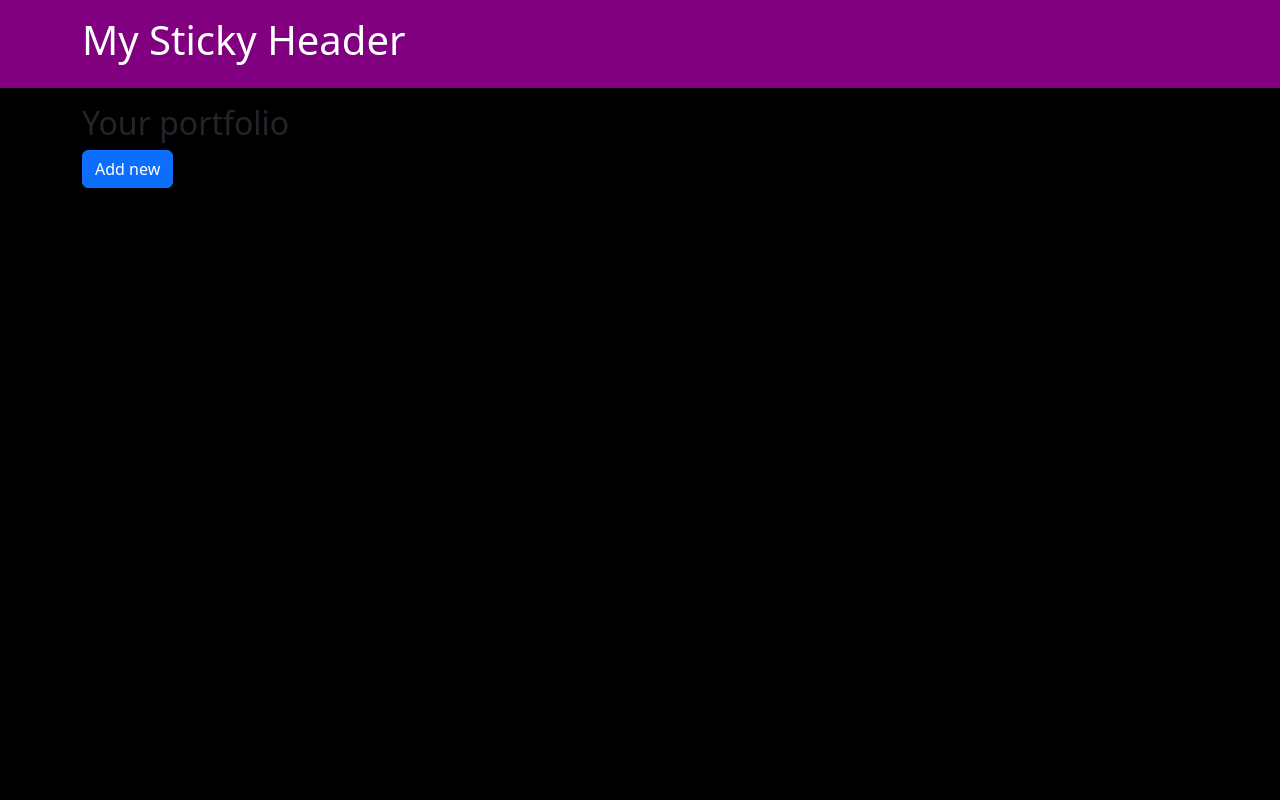
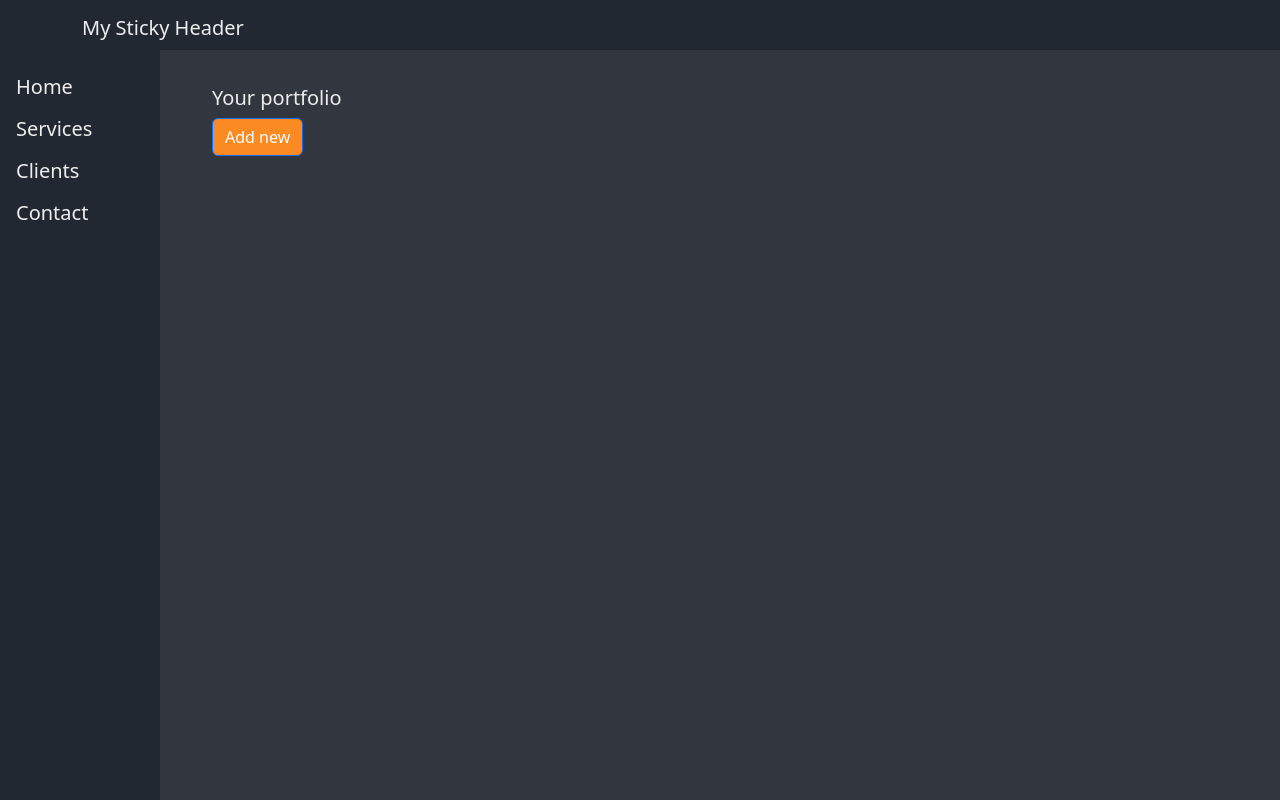
Before and after one commit to anngryg/portfolio-manager, a plain HTML site: page index.html in a window 1280 px wide. Drawn offline with nearby package versions, Linux system fonts and the light colour scheme.

Commit message:
2 commit

```diff
--- a/index.html
+++ b/index.html
@@ -15,13 +15,23 @@
     <!-- Sticky Header -->
     <header class="sticky-header sticky-top bg-primary text-white p-3">
       <div class="container">
-        <h1>My Sticky Header</h1>
+        <h5>My Sticky Header</h5>
       </div>
     </header>
 
+    <div id="not-header">
+      <!-- Sidebar -->
+      <div id="sidebar">
+        <a href="table1.html">Home</a>
+        <a href="#services">Services</a>
+        <a href="#clients">Clients</a>
+        <a href="#contact">Contact</a>
+      </div>
+
       <!-- Main Content -->
+      <div id="main-page">
         <div class="container mt-3">
-      <h2>Your portfolio</h2>
+          <h5>Your portfolio</h5>
           <button id="addNewBtn" class="btn btn-primary">Add new</button>
 
           <!-- Form Section -->
@@ -42,28 +52,52 @@
               <!-- Second Row: 8 Input Fields -->
               <div class="row mt-3">
                 <div class="col">
-              <input type="text" class="form-control" placeholder="Input 1" />
+                  <input
+                    type="text"
+                    class="form-control"
+                    placeholder="Input 1" />
                 </div>
                 <div class="col">
-              <input type="text" class="form-control" placeholder="Input 2" />
+                  <input
+                    type="text"
+                    class="form-control"
+                    placeholder="Input 2" />
                 </div>
                 <div class="col">
-              <input type="text" class="form-control" placeholder="Input 3" />
+                  <input
+                    type="text"
+                    class="form-control"
+                    placeholder="Input 3" />
                 </div>
                 <div class="col">
-              <input type="text" class="form-control" placeholder="Input 4" />
+                  <input
+                    type="text"
+                    class="form-control"
+                    placeholder="Input 4" />
                 </div>
                 <div class="col">
-              <input type="text" class="form-control" placeholder="Input 5" />
+                  <input
+                    type="text"
+                    class="form-control"
+                    placeholder="Input 5" />
                 </div>
                 <div class="col">
-              <input type="text" class="form-control" placeholder="Input 6" />
+                  <input
+                    type="text"
+                    class="form-control"
+                    placeholder="Input 6" />
                 </div>
                 <div class="col">
-              <input type="text" class="form-control" placeholder="Input 7" />
+                  <input
+                    type="text"
+                    class="form-control"
+                    placeholder="Input 7" />
                 </div>
                 <div class="col">
-              <input type="text" class="form-control" placeholder="Input 8" />
+                  <input
+                    type="text"
+                    class="form-control"
+                    placeholder="Input 8" />
                 </div>
               </div>
 
@@ -74,6 +108,9 @@
             </form>
           </div>
         </div>
+      </div>
+    </div>
+
     <script src="script.js"></script>
   </body>
 </html>
--- a/styles.css
+++ b/styles.css
@@ -1,6 +1,62 @@
+:root {
+  --sidebar-color: #222831;
+  --header-color: #222831;
+  --btn-color: rgb(250, 138, 33);
+  --btn-border: black;
+  --background-color: #31363f;
+  --text-color: #eeeeee;
+}
+
 body {
-  background-color: black;
+  color: var(--text-color) !important;
+  background-color: var(--background-color);
 }
+
 header.sticky-header {
-  background-color: purple !important;
+  height: 50px;
+  padding: 5px;
+  color: var(--text-color) !important;
+  background-color: var(--header-color) !important;
 }
+
+#not-header {
+  display: flex;
+}
+
+#sidebar {
+  height: calc(100vh - 50px); /* Full height minus header height */
+  width: 160px;
+  position: fixed;
+  top: 50px; /* Offset by the height of the header */
+  left: 0;
+  background-color: var(--sidebar-color);
+  overflow-x: hidden;
+  padding-top: 16px;
+  z-index: 1000; /* Ensure it's above other content */
+}
+
+#sidebar a {
+  padding: 6px 8px 6px 16px;
+  text-decoration: none;
+  font-size: 20px;
+  color: var(--text-color);
+  display: block;
+}
+
+#sidebar a:hover {
+  color: var(--btn-color);
+}
+
+#main-page {
+  margin-left: 180px; /* Adjust based on sidebar width */
+  padding: 20px;
+}
+
+button {
+  background-color: var(--btn-color) !important;
+}
+
+button:hover {
+  cursor: pointer;
+  background-color: #e1e1e1 !important; /* Optional: change hover background color */
+}
```
Also changed, not shown: table1.html (added), table2.html (added). Lines whose indentation alone changed are shown as unchanged.
